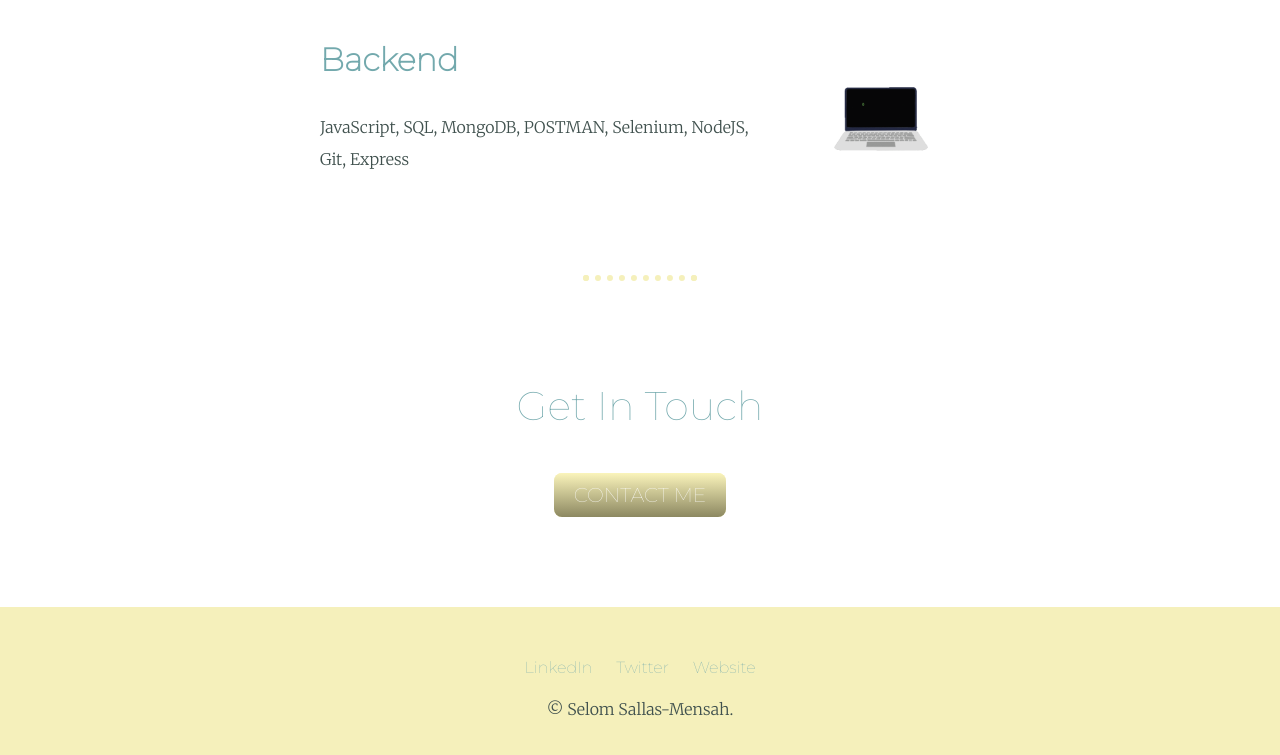
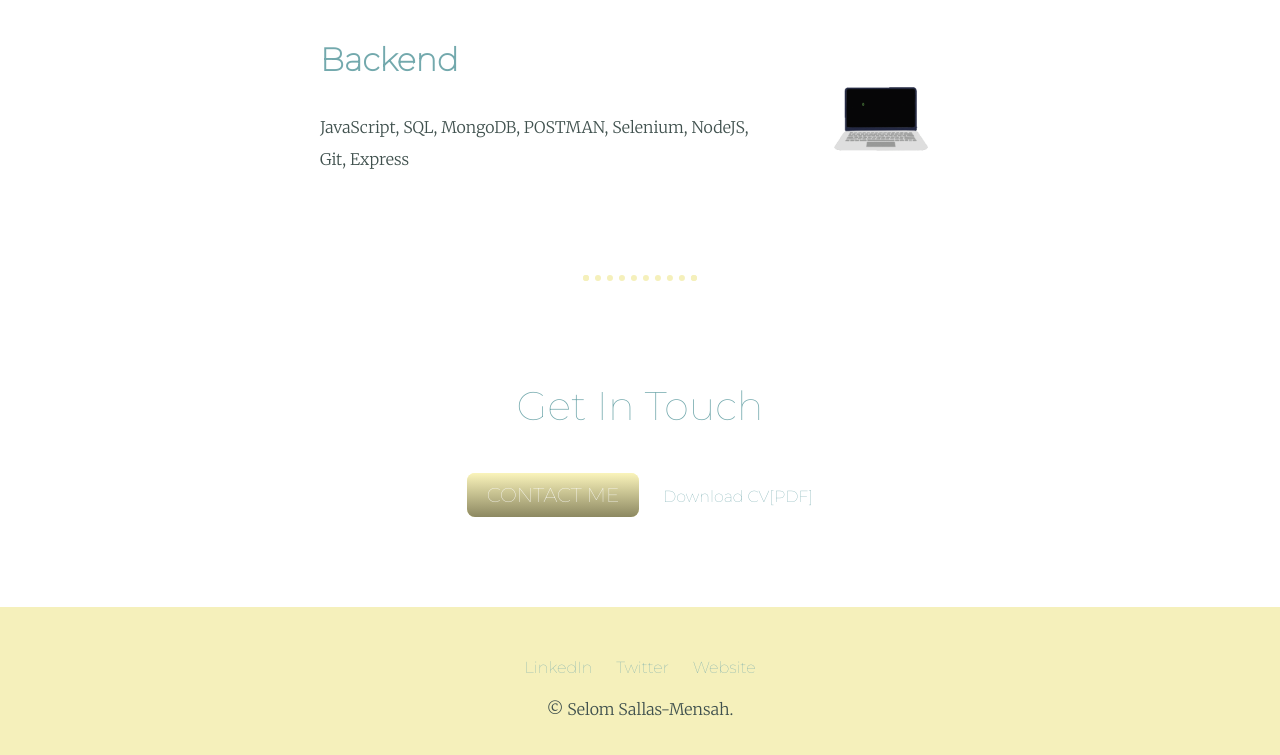
Before and after one commit to sirsallas/mySite, a plain HTML site: page index.html in a window 1280 px wide. Shown: the part 2032-2787 px from the top of the page. Drawn offline with Linux system fonts and the light colour scheme.

Commit message:
add cv button link

```diff
--- a/index.html
+++ b/index.html
@@ -46,6 +46,7 @@
         <h2>Get In Touch</h2>
 
         <a class="btn" href="mailto:selom.sm96@gmail.com">CONTACT ME</a>
+          <a class="cv" href="images/cvsite.pdf">Download CV[PDF]</a>
       </div>
     </div>
 
```
